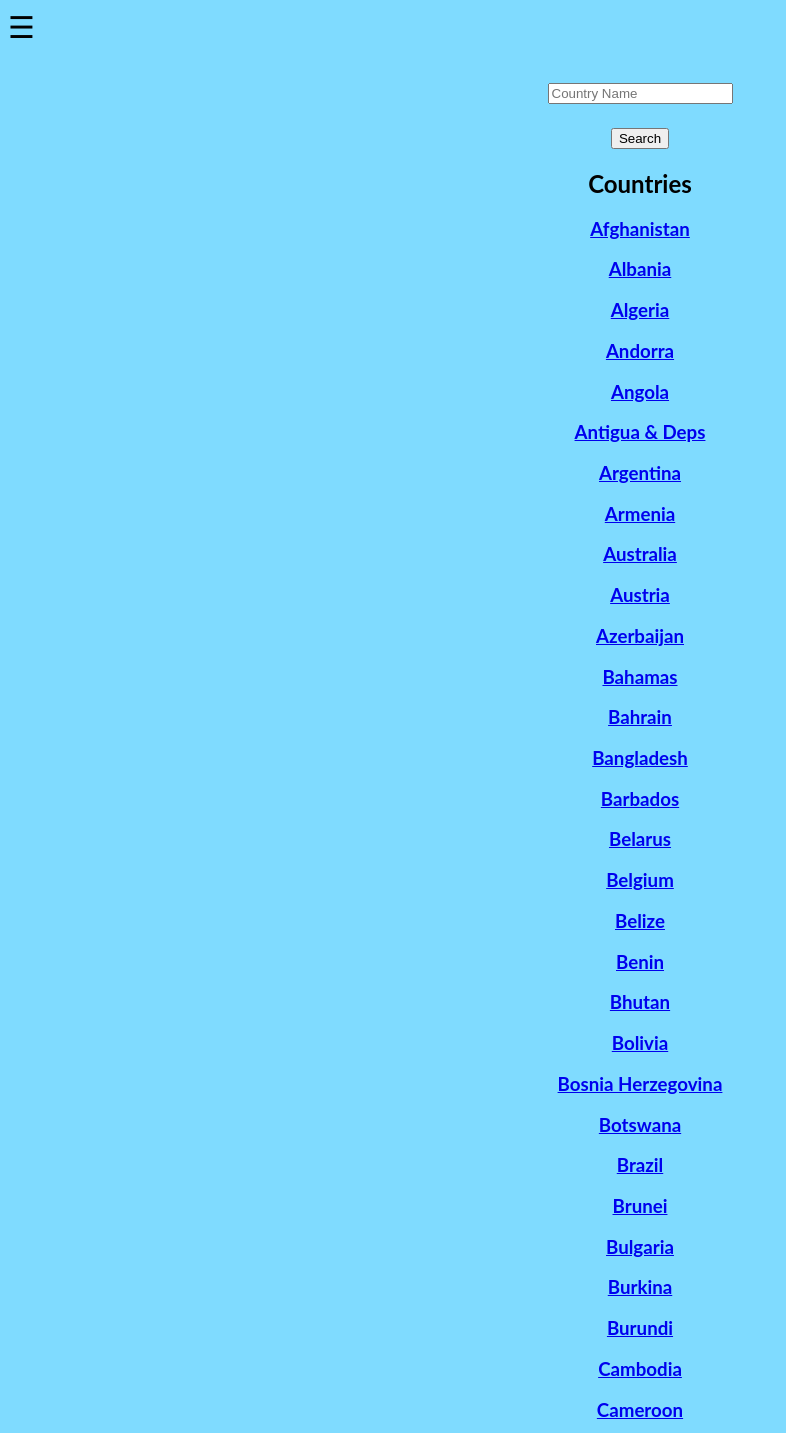
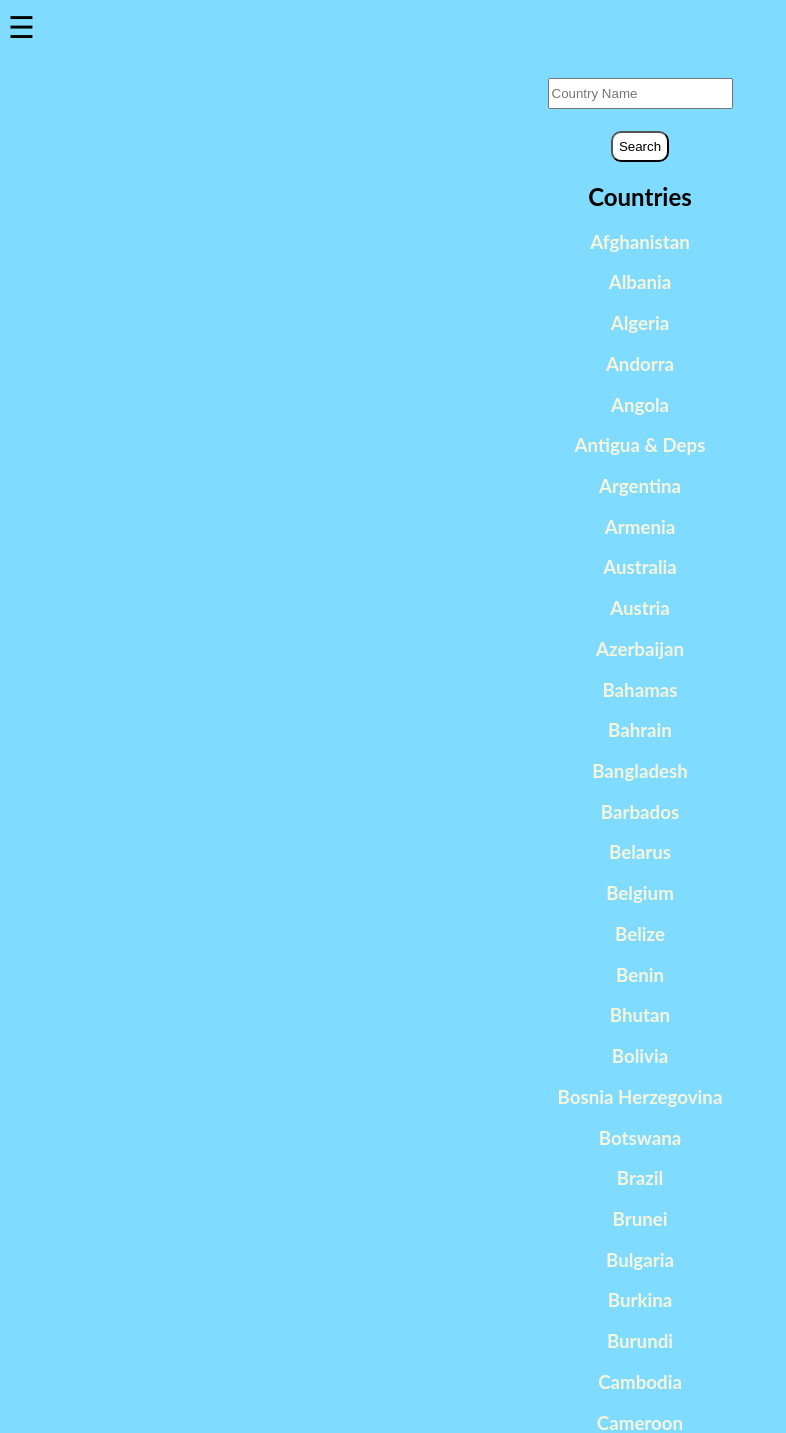
Before and after one commit to delivey/schoolvid19, a Flask app: page /countries in a window 1280 px wide. Shown: the top 1433 px of the page, without its empty margins (0-786 px from the left). Run offline with Flask 2, Linux system fonts and the light colour scheme; data comes from the database, SQL or seed files in the repository.

Commit message:
Update countries.html
added classes for link

```diff
--- a/templates/countries.html
+++ b/templates/countries.html
@@ -4,21 +4,23 @@
     Countries
 {% endblock %}
 
+<link href="style.css" rel="stylesheet">
+
 {% block body %}
 
 <form action="/countries" method="POST" id="search">
-    <h1><center><input name="cName" placeholder="Country Name" required/></center></h1>
+    <h1><center><input name="cName" placeholder="Country Name" class="loln"></center></h1>
 </form>
-<center><button type="submit" form="search" value="Search">Search</button></center>
+<center><button type="submit" form="search" value="Search" id="g">Search</button></center>
 
 <h2><center><th>Countries</th></center></h2>
 <tr>
     {% for i in results %}
-    <h1><a href="/country/{{ i[0] }}"><center>{{ i[0] }}</center></a></h1>
+    <h1><a href="/country/{{ i[0] }}" class="nav-link"><center>{{ i[0] }}</center></a></h1>
     {% endfor %}
 </tr>
 {% for i in countries %}
-<h3><a href="/country/{{ i[0] }}"><tr><center>{{ i[0] }}</tr></center></a></h3>
+<h3><a href="/country/{{ i[0] }}" class="nav-link"><tr><center>{{ i[0] }}</tr></center></a></h3>
 {% endfor %}
 
 {% endblock %}
```
